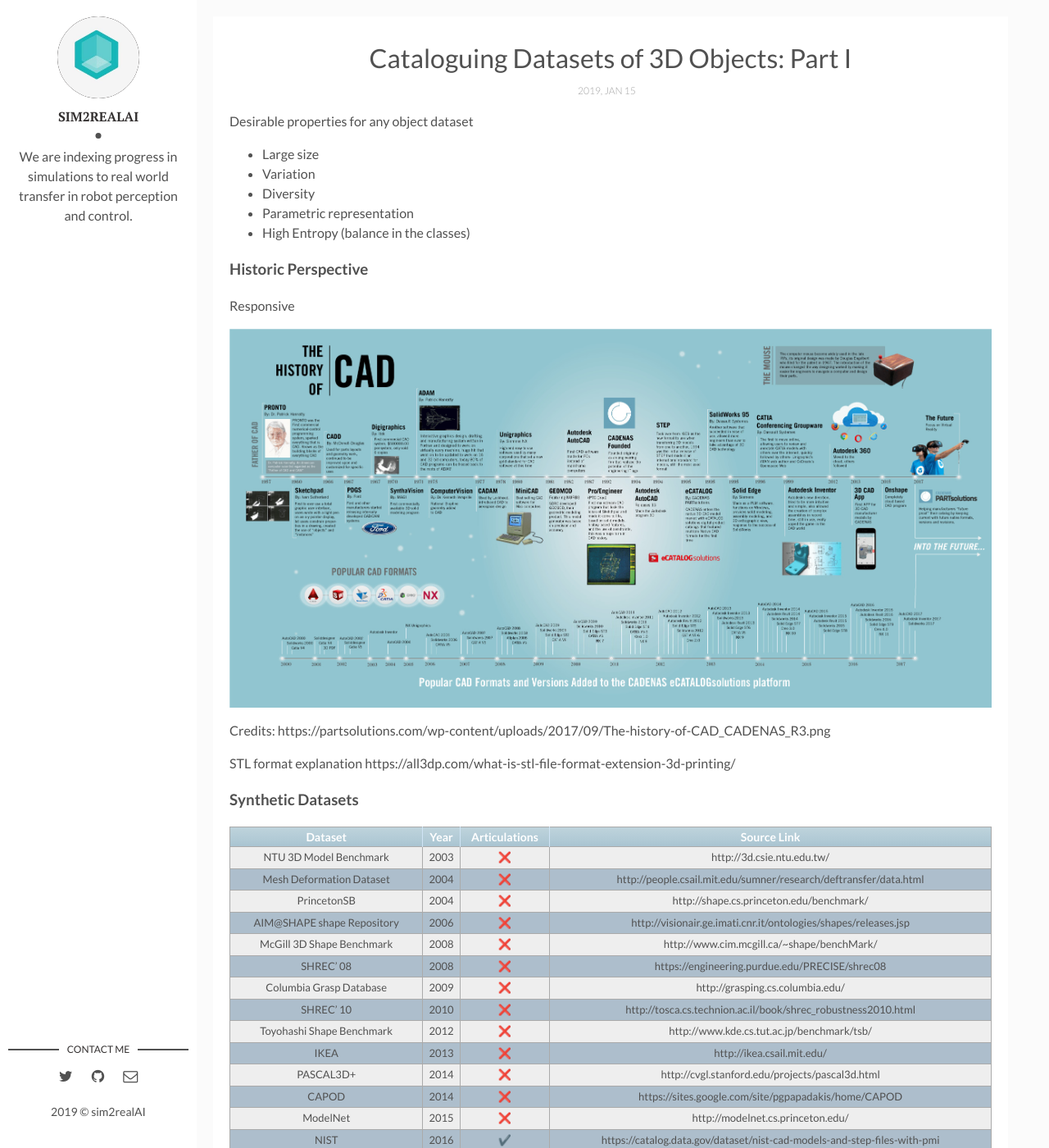
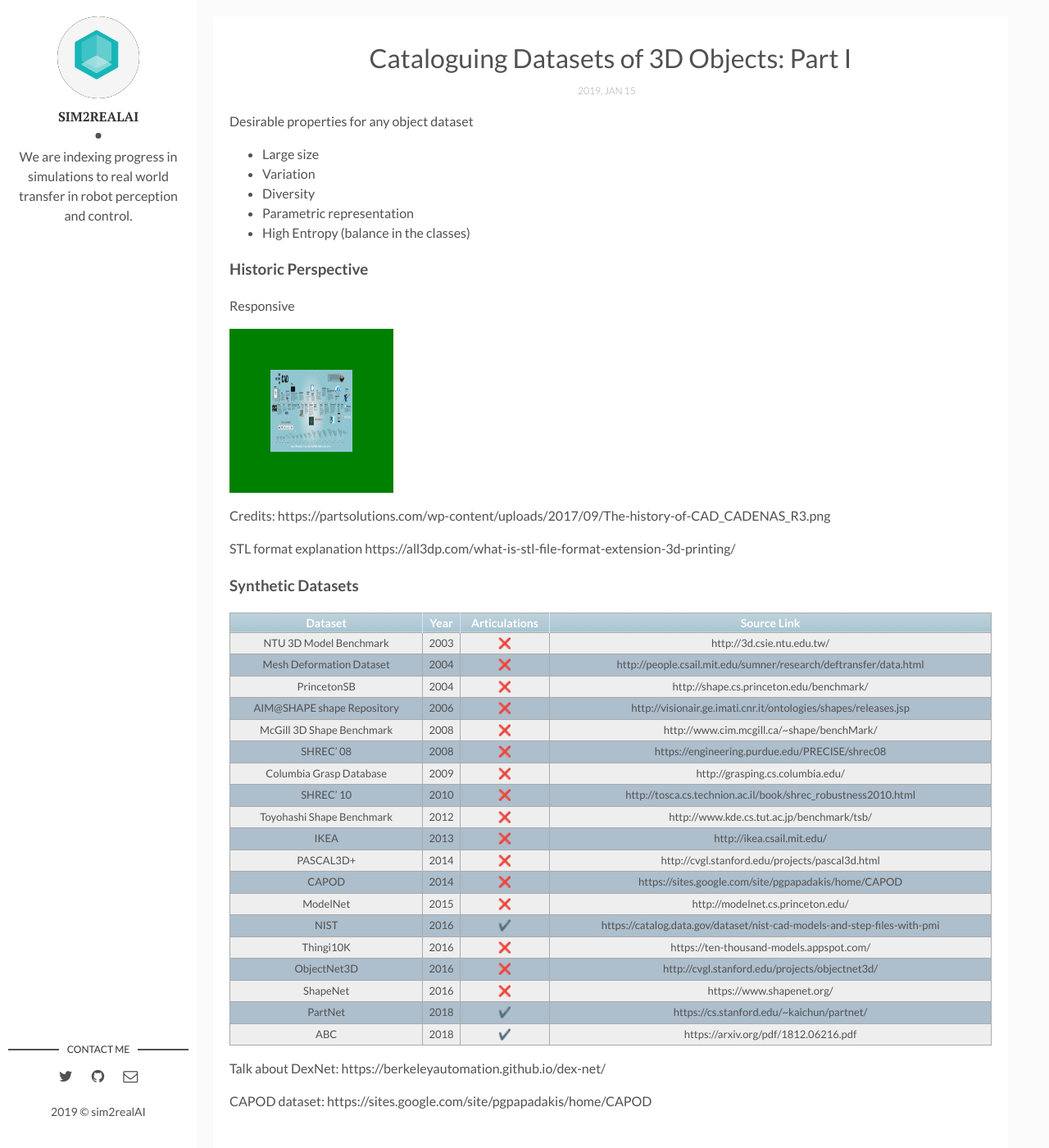
Before and after one commit to backupsim2realai/backupsim2realai.github.io, a Jekyll site: the page built from _posts/2019-01-15-Synthetic-Datasets-of-Objects-Part-I.markdown, in a window 1280 px wide and 1400 px high. Shown: the whole window at 82% size. Built offline with Jekyll 4.4.1, drawn with Linux system fonts in a browser that asks for light colours; emoji names are drawn with the system emoji font.

Commit message:
update
Signed-off-by: Ankur Handa <ahanda@nvidia.com>

```diff
--- a/_posts/2019-01-15-Synthetic-Datasets-of-Objects-Part-I.markdown
+++ b/_posts/2019-01-15-Synthetic-Datasets-of-Objects-Part-I.markdown
@@ -23,7 +23,7 @@
 
 Responsive
 
-![image-title-here](/assets/img/2019-01-15/The-history-of-CAD_CADENAS_R3.jpg){:class="img-responsive"}
+![image-title-here](/assets/img/2019-01-15/The-history-of-CAD_CADENAS_R3.jpg){:class="myzoom"}
 
 
 <!--<center><img src="/assets/img/2019-01-15/The-history-of-CAD_CADENAS_R3.jpg" width="1024"></center>
--- a/assets/css/main.css
+++ b/assets/css/main.css
@@ -1485,3 +1485,17 @@
   text-align: center;
   width: 100px;
 }
+
+
+.myzoom {
+  padding: 50px;
+  background-color: green;
+  transition: transform .2s; /* Animation */
+  width: 200px;
+  height: 200px;
+  margin: 0 auto;
+}
+
+.myzoom:hover {
+  transform: scale(1.5); /* (150% zoom - Note: if the zoom is too large, it will go outside of the viewport) */
+}
```
